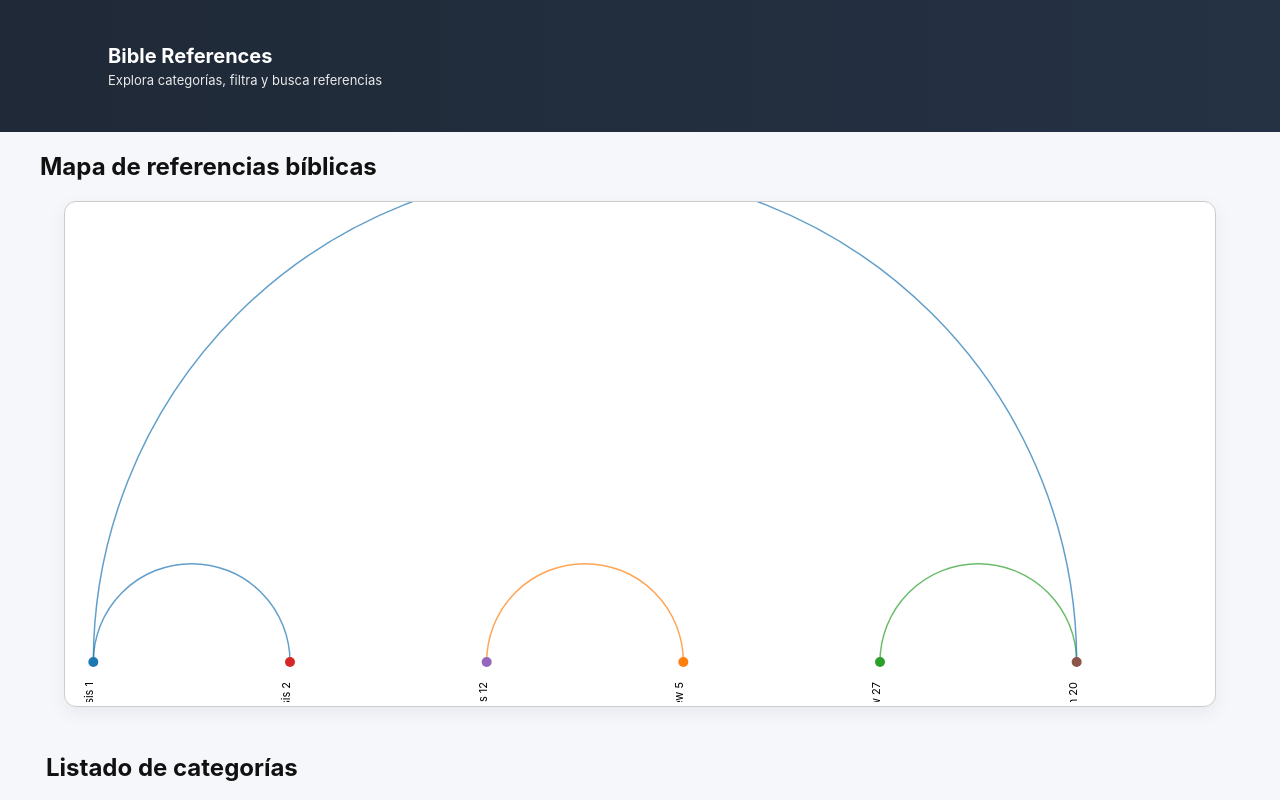
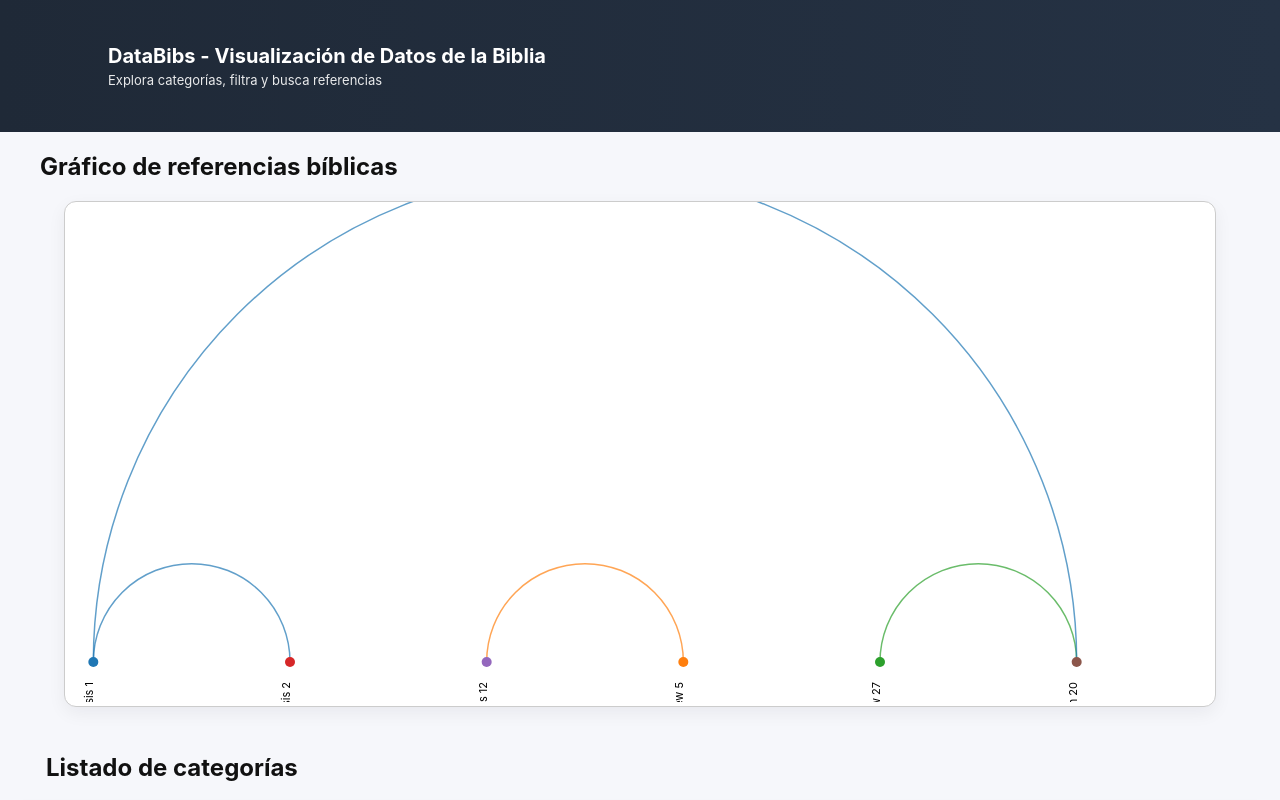
Before and after one commit to guillermopereyralucero/guillermopereyralucero.github.io, a plain HTML site: page proyectos/databibs/index.html in a window 1280 px wide. Shown: the top 800 px of the page. Drawn offline with nearby package versions, Linux system fonts and the light colour scheme.

Commit message:
Update index.html

```diff
--- a/proyectos/databibs/index.html
+++ b/proyectos/databibs/index.html
@@ -3,20 +3,20 @@
 <head>
   <meta charset="utf-8" />
   <meta name="viewport" content="width=device-width,initial-scale=1" />
-  <title>Bible References — Demo</title>
+  <title>DataBibs - Visualización de Datos de la Biblia</title>
   <link rel="stylesheet" href="style.css">
   <link rel="icon" href="data:,">
 </head>
 <body>
   <header class="site-header">
     <div class="container">
-      <h1>Bible References</h1>
+      <h1>DataBibs - Visualización de Datos de la Biblia</h1>
       <p class="subtitle">Explora categorías, filtra y busca referencias</p>
     </div>
   </header>
 
   <main>
-    <h2>Mapa de referencias bíblicas</h2>
+    <h2>Gráfico de referencias bíblicas</h2>
     <div id="viz" style="width:90%; height:100%; border:1px solid #ccc;"></div>
     <section class="content">
 
```
